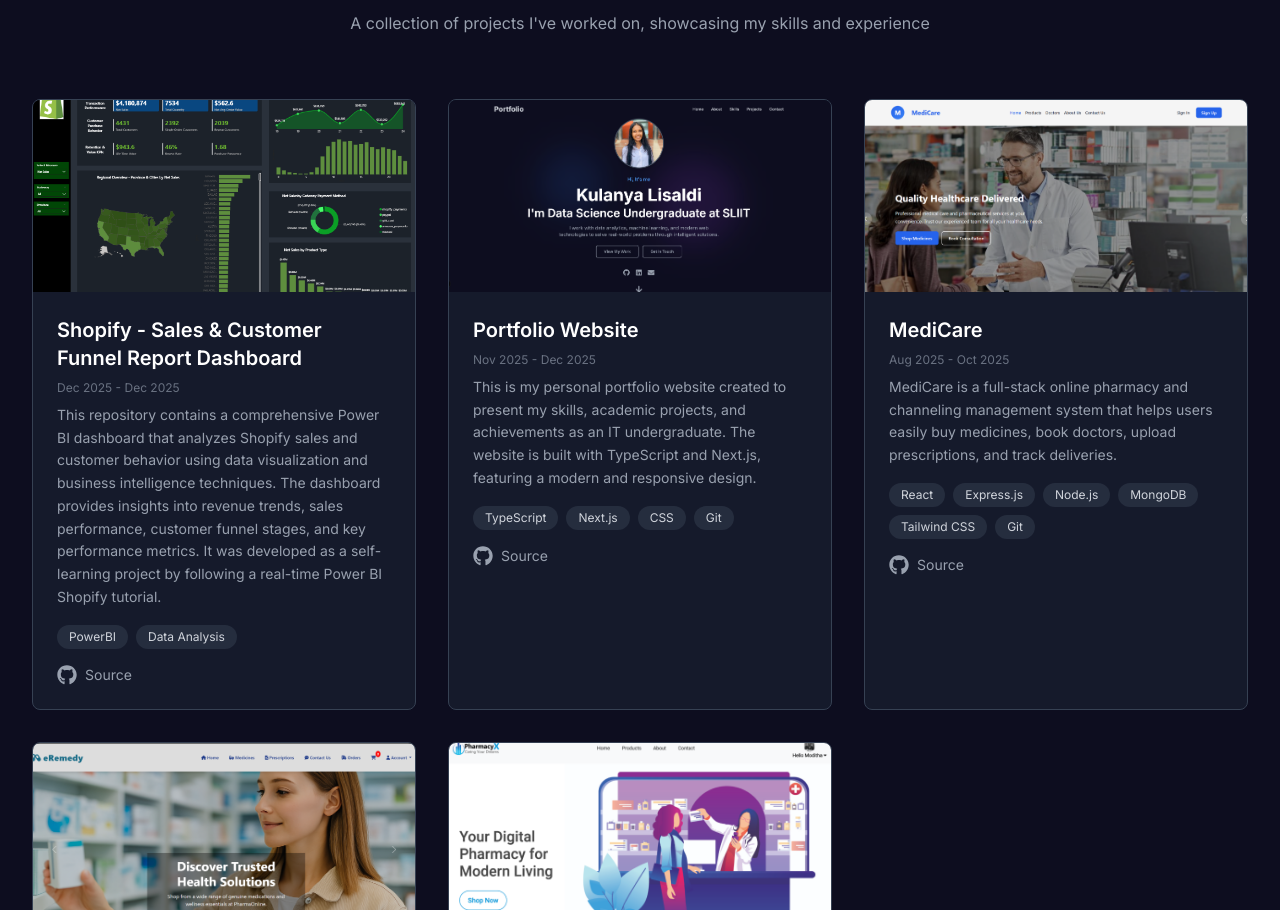
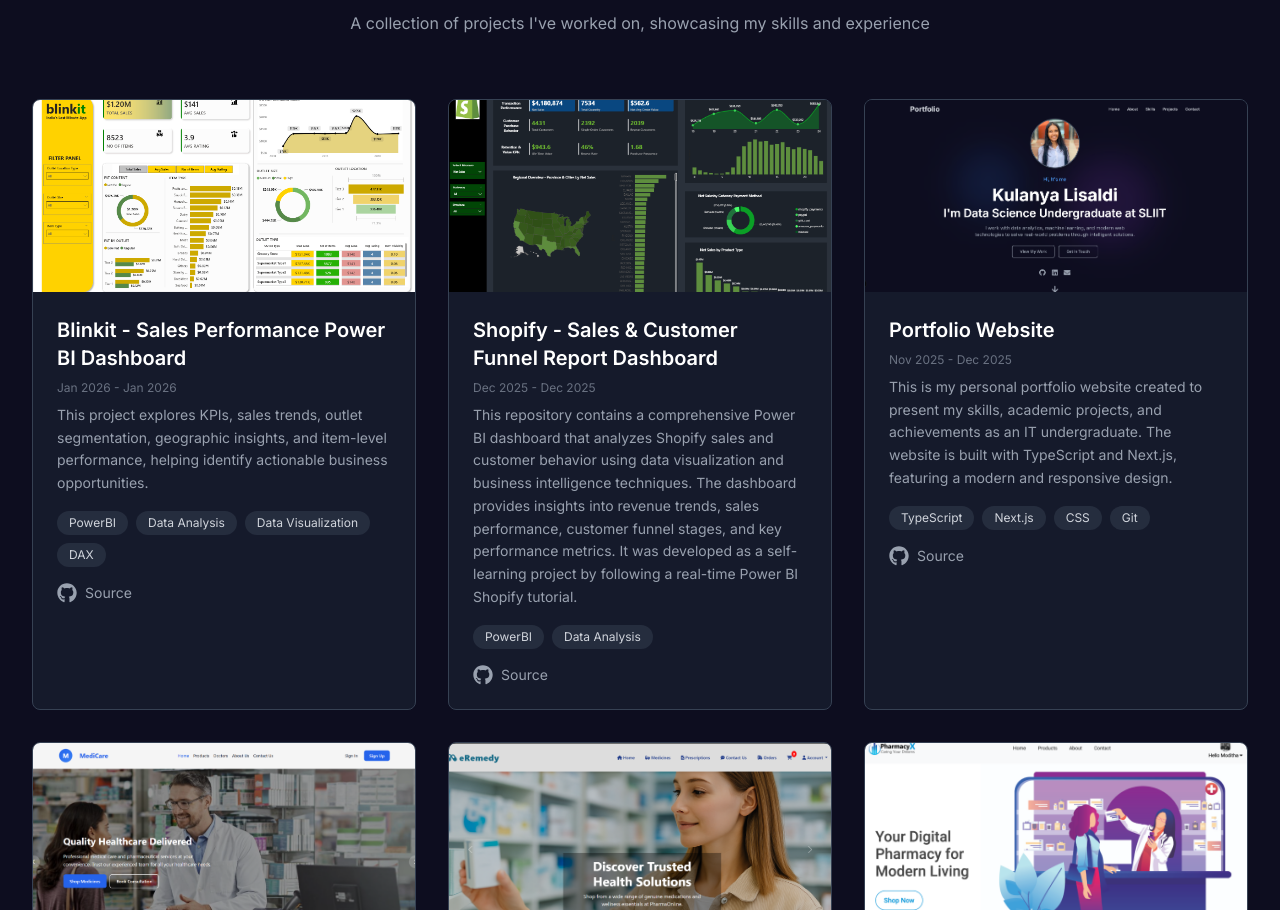
Before and after one commit to KulanyaLisaldi/Portfolio-Kulanya, a Next.js app: page / in a window 1280 px wide. Shown: the part 2463-3373 px from the top of the page. Built offline with nearby package versions, Linux system fonts and the light colour scheme; no server answers.

Commit message:
Add Blinkit Project

```diff
--- a/components/Projects.tsx
+++ b/components/Projects.tsx
@@ -3,6 +3,15 @@
 
 const Projects = () => {
   const projects = [
+    {
+      title: 'Blinkit - Sales Performance Power BI Dashboard',
+      Date: 'Jan 2026 - Jan 2026',
+      description:
+        'This project explores KPIs, sales trends, outlet segmentation, geographic insights, and item-level performance, helping identify actionable business opportunities.',
+      technologies: ['PowerBI', 'Data Analysis', 'Data Visualization', 'DAX'],
+      image: '/DashboardScreenshot.png',
+      github: 'https://github.com/KulanyaLisaldi/Blinkit-Sales-Performance-Power-BI-Dashboard',
+    },
     {
       title: 'Shopify - Sales & Customer Funnel Report Dashboard',
       Date: 'Dec 2025 - Dec 2025',
```
Also changed, not shown: public/DashboardScreenshot.png (added).
